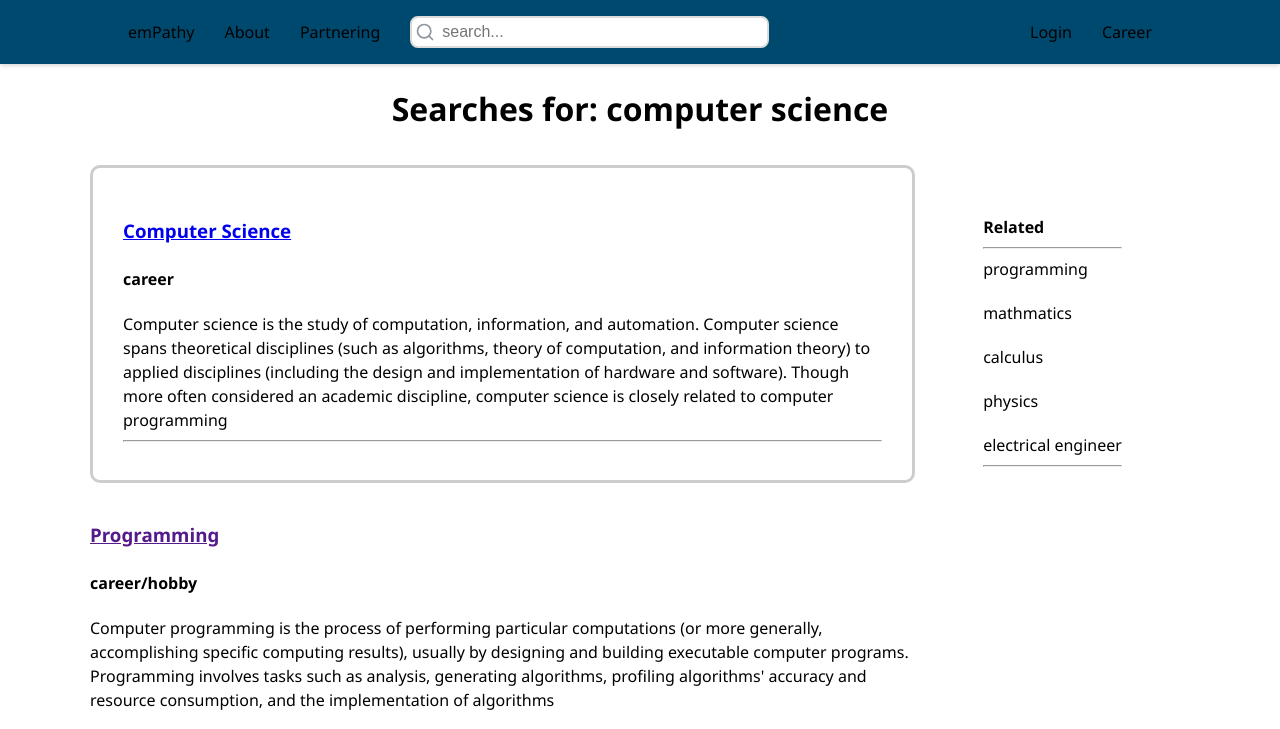
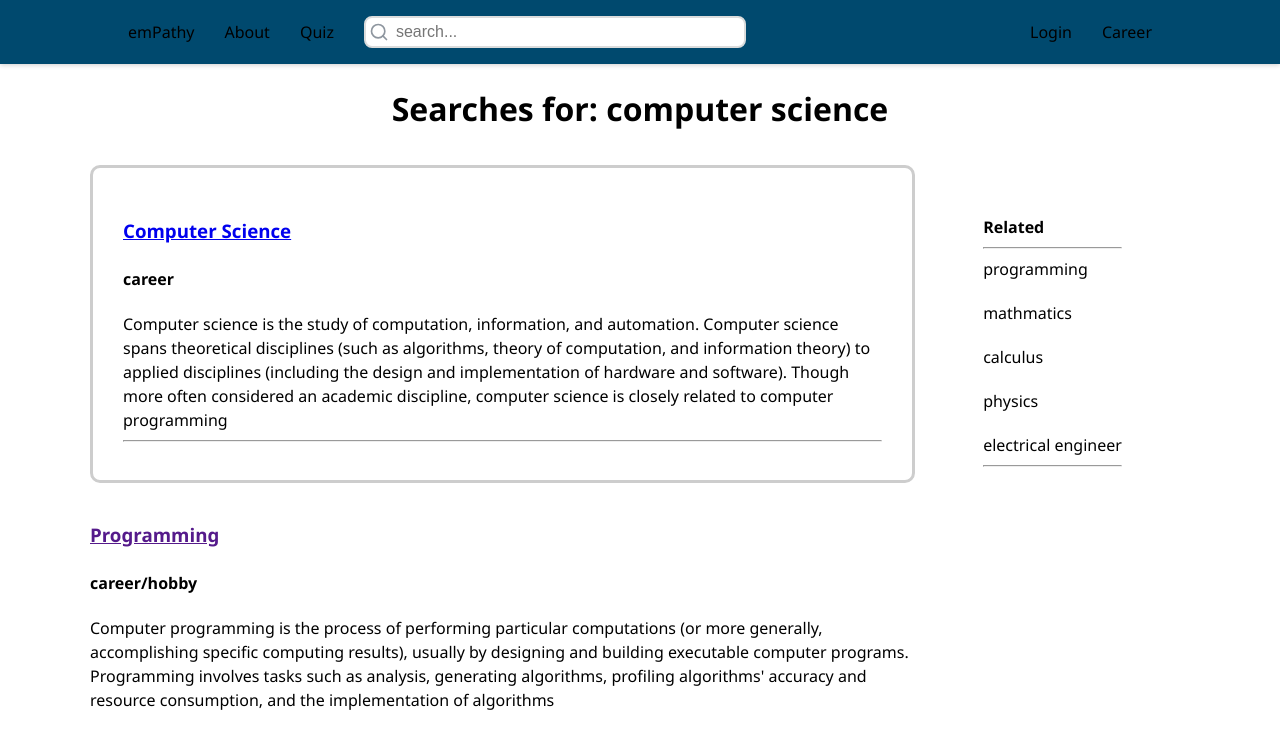
Before and after one commit to izbuzz/emPathy, a plain HTML site: page search.html in a window 1280 px wide. Shown: the top 729 px of the page. Drawn offline with Linux system fonts and the light colour scheme.

Commit message:
Update search.html

```diff
--- a/search.html
+++ b/search.html
@@ -11,7 +11,7 @@
     <nav id="navbar">
       <a id="logo" href="index.html">emPathy</a>
       <a href="about.html">About</a>
-      <a href="">Partnering</a>
+      <a href="questions.html">Quiz</a>
       <form id="searchbox">
 	<input type="text" id="search-input" aria-label="Search" placeholder="search..."/>
 	<svg id="search-icon" aria-hidden="true" xmlns="http://www.w3.org/2000/svg" width="24" height="24" viewBox="0 0 24 24" fill="none" stroke="currentColor" stroke-width="2" stroke-linecap="round" stroke-linejoin="round" class="feather feather-search"><circle cx="11" cy="11" r="8"></circle><line x1="21" y1="21" x2="16.65" y2="16.65"></line></svg>
```
